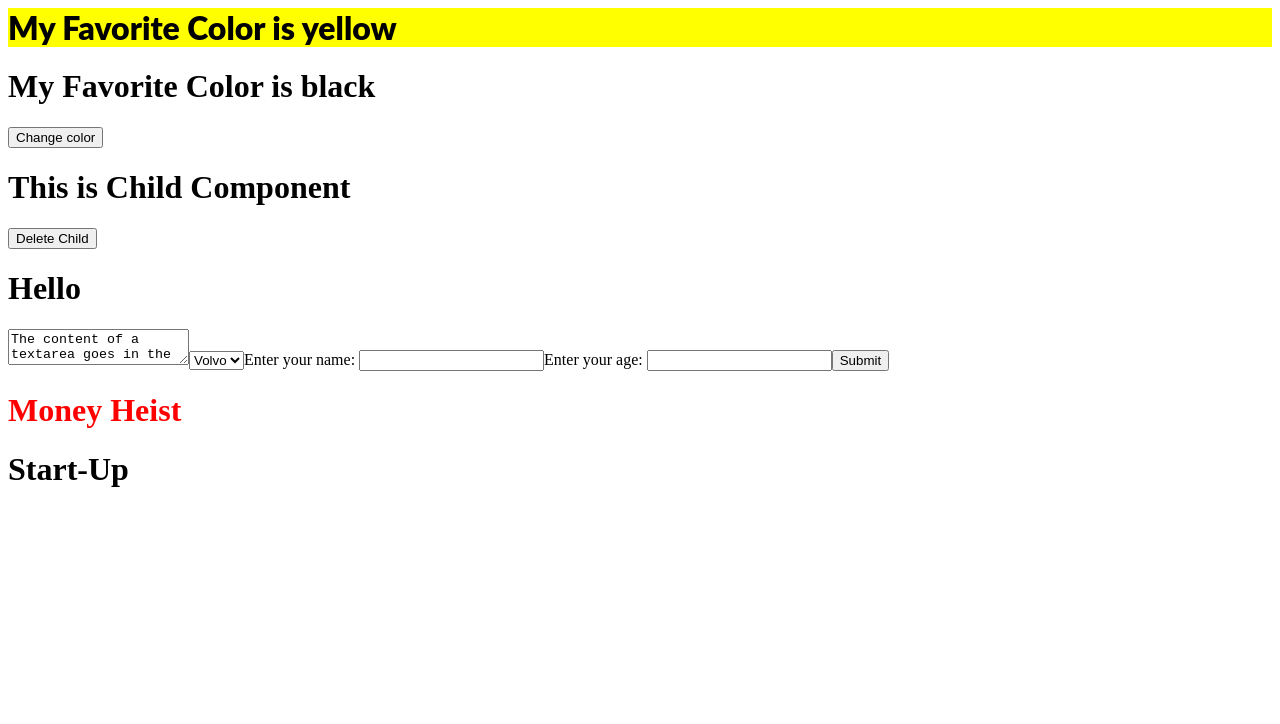
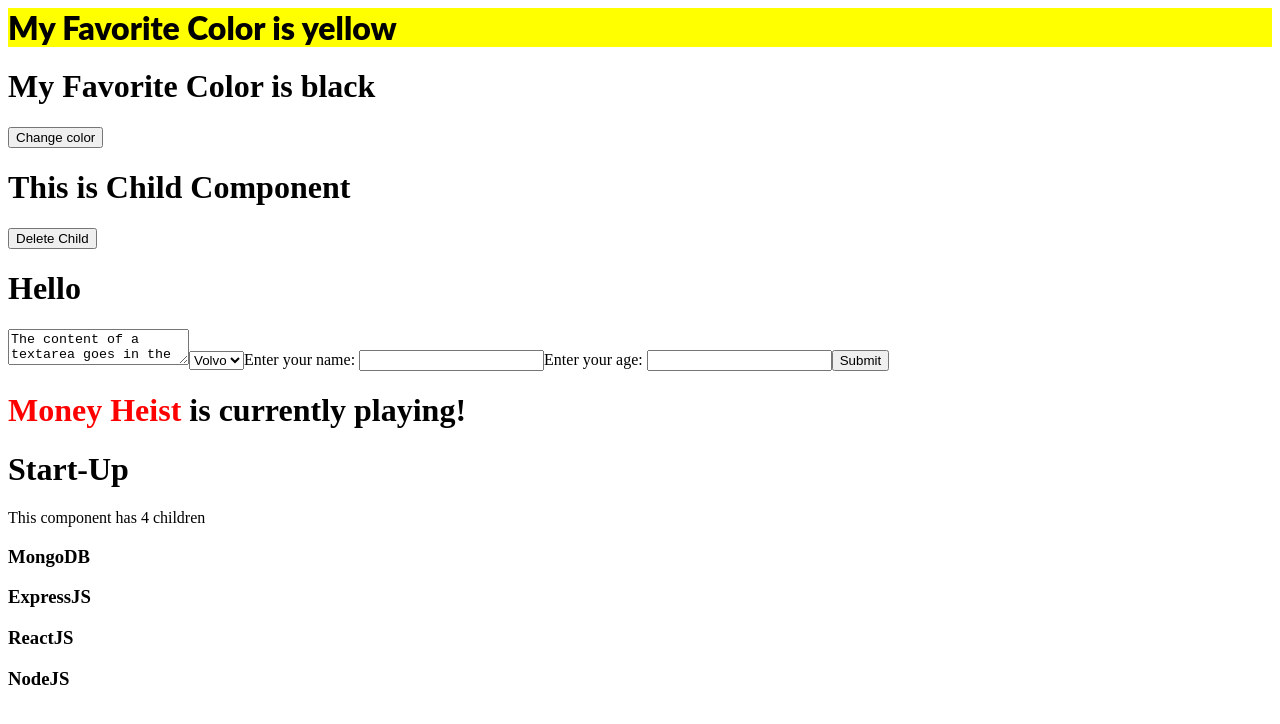
Before and after one commit to ferdsopadajr/react-w3, a React (Create React App) app: page / in a window 1280 px wide. Shown: the top 724 px of the page. Built offline with nearby package versions, Linux system fonts and the light colour scheme.

Commit message:
5 files modified, 1 added

```diff
--- a/public/index.html
+++ b/public/index.html
@@ -3,3 +3,4 @@
 <div id="root-b"></div>
 <div id="root-c"></div>
 <div id="root-d"></div>
+<div id="root-e"></div>
--- a/src/MovieBrowser.js
+++ b/src/MovieBrowser.js
@@ -1,9 +1,6 @@
 import React from "react";
 
 export default class MovieBrowser extends React.Component {
-  constructor(props) {
-    super(props);
-  }
   render() {
     const currentPlaying = "Money Heist";
     const childrenWithExtraProps = React.Children.map(
--- a/src/MovieTitle.js
+++ b/src/MovieTitle.js
@@ -1,14 +1,21 @@
 import React from "react";
 
 export default class MovieTitle extends React.Component {
-  constructor(props) {
-    super(props);
-  }
   render() {
-    let style = this.props.isPlaying == true ? { color: "red" } : {};
+    let description = "";
+    let style = {};
+    if (this.props.isPlaying == true) {
+      style = { color: "red" };
+      description = (
+        <span style={{ color: "black" }}> is currently playing!</span>
+      );
+    }
     return (
       <div>
-        <h1 style={style}>{this.props.title}</h1>
+        <h1 style={style}>
+          {this.props.title}
+          {description}
+        </h1>
       </div>
     );
   }
--- /dev/null
+++ b/src/Wrapper.js
@@ -0,0 +1,20 @@
+import React from "react";
+
+export default class Wrapper extends React.Component {
+  render() {
+    const childrenWithWrapperDiv = React.Children.map(
+      this.props.children,
+      child => <div className="wrapper-special">{child}</div>
+    );
+    console.log(React.Children);
+    return (
+      <div className="wrapper">
+        <p>
+          This component has {React.Children.count(this.props.children)}{" "}
+          children
+        </p>
+        {childrenWithWrapperDiv}
+      </div>
+    );
+  }
+}
--- a/src/index.js
+++ b/src/index.js
@@ -6,6 +6,7 @@ import Container from "./Container";
 import MyForm from "./MyForm";
 import MovieBrowser from "./MovieBrowser";
 import MovieTitle from "./MovieTitle";
+import Wrapper from "./Wrapper";
 import "./style";
 
 ReactDOM.render(<Header favcol="yellow" />, document.getElementById("root"));
@@ -19,3 +20,12 @@ ReactDOM.render(
   </MovieBrowser>,
   document.getElementById("root-d")
 );
+ReactDOM.render(
+  <Wrapper>
+    <h3>MongoDB</h3>
+    <h3>ExpressJS</h3>
+    <h3>ReactJS</h3>
+    <h3>NodeJS</h3>
+  </Wrapper>,
+  document.getElementById("root-e")
+);
--- a/src/style.css
+++ b/src/style.css
@@ -6,3 +6,10 @@ label {
   font-weight: bold;
   border: 2px solid black;
 }
+.wrapper {
+  background: yellow;
+}
+.wrapper-special {
+  border: 1px dashed red;
+  padding: 5px;
+}
```
